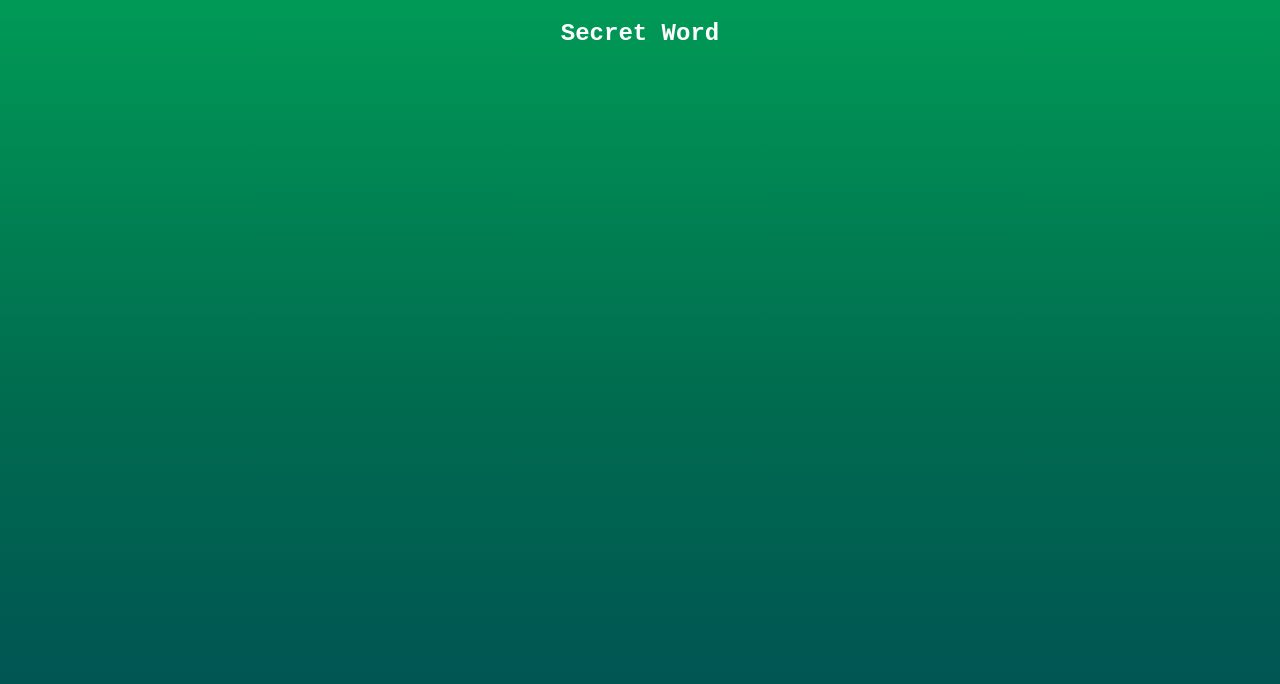
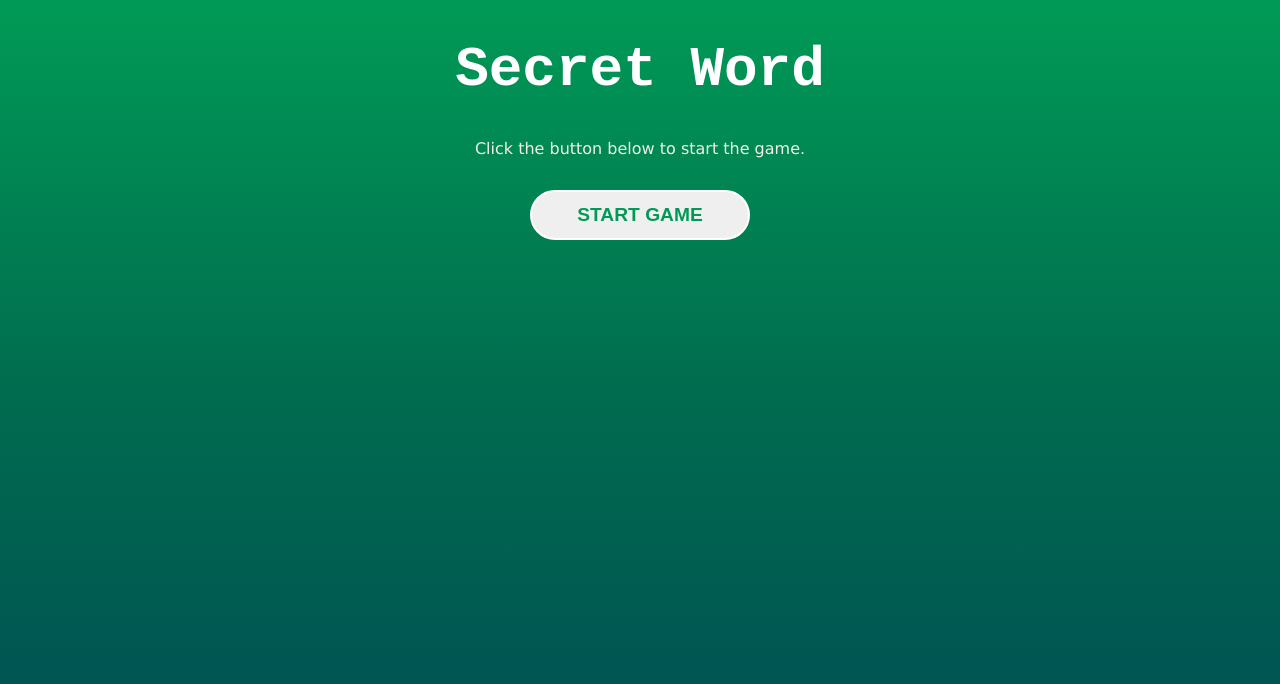
Before and after one commit to lucasldemello/react-zero-to-mastery-course, a React (Vite) app in the folder projects/secret_word/: page / in a window 1280 px wide. Shown: the top 684 px of the page. Built offline with nearby package versions, Linux system fonts and the light colour scheme.

Commit message:
feat(style): add more CSS to the main page

```diff
--- a/projects/secret_word/src/App.jsx
+++ b/projects/secret_word/src/App.jsx
@@ -1,9 +1,10 @@
 import "./App.css";
+import StartScreen from "./components/StartScreen";
 
 function App() {
   return (
     <div className="App">
-      <h2>Secret Word</h2>
+      <StartScreen />
     </div>
   );
 }
--- /dev/null
+++ b/projects/secret_word/src/components/StartScreen.css
@@ -0,0 +1,9 @@
+.start h1 {
+    font-size: 3.5rem;
+}
+
+.start p {
+    margin-bottom: 2em;
+    font-family: 'Lucida Sans', 'Lucida Sans Regular', 'Lucida Grande', 'Lucida Sans Unicode', Geneva, Verdana, sans-serif;
+    color: #f1f1e6
+}
--- /dev/null
+++ b/projects/secret_word/src/components/StartScreen.jsx
@@ -0,0 +1,13 @@
+import "./StartScreen.css";
+
+const StartScreen = () => {
+  return (
+    <div className="start">
+      <h1>Secret Word</h1>
+      <p>Click the button below to start the game.</p>
+      <button>Start game</button>
+    </div>
+  );
+};
+
+export default StartScreen;
--- a/projects/secret_word/src/index.css
+++ b/projects/secret_word/src/index.css
@@ -9,3 +9,21 @@ body {
   background: linear-gradient(to bottom, #009A56, #006B4F, #004C54);
   color: #fff;
 }
+
+button {
+  color: #009A56;
+  padding: 0 45px;
+  border: 2px solid #fff;
+  border-radius: 25px;
+  height: 50px;
+  text-transform: uppercase;
+  font-weight: bold;
+  font-size: 1.2rem;
+  cursor: pointer;
+  transition: .4s;
+}
+
+button:hover {
+  background-color: #03d87c;
+  color: #10633f;
+}
```
